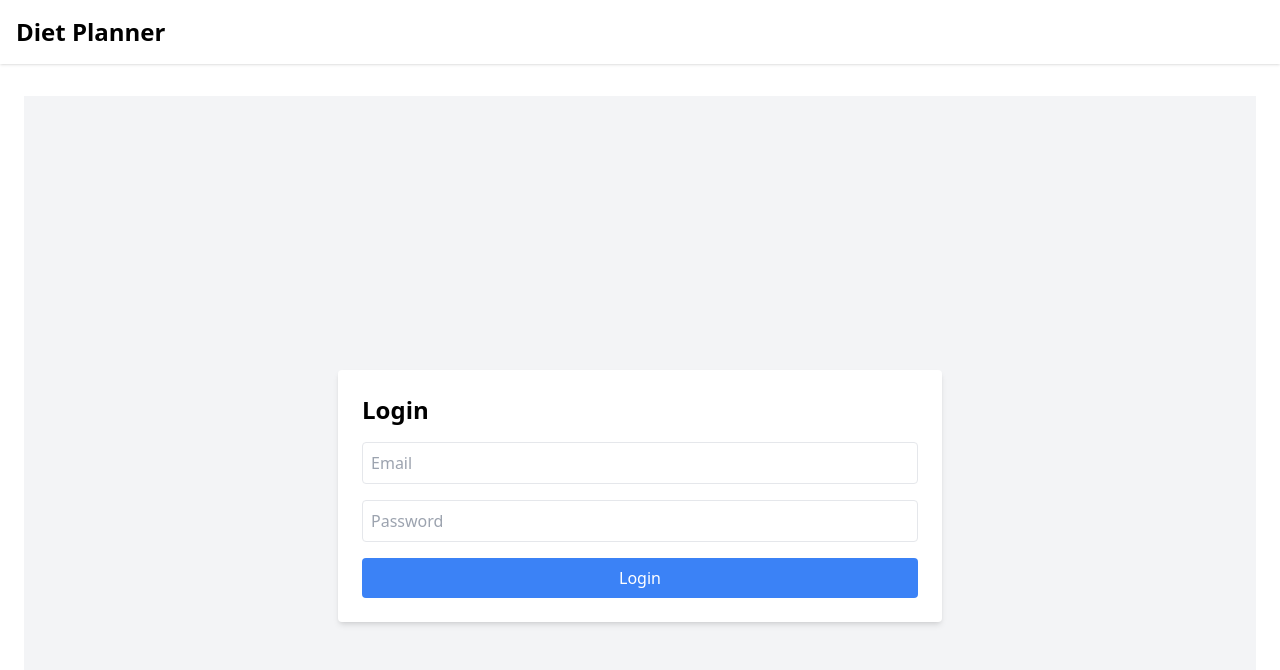
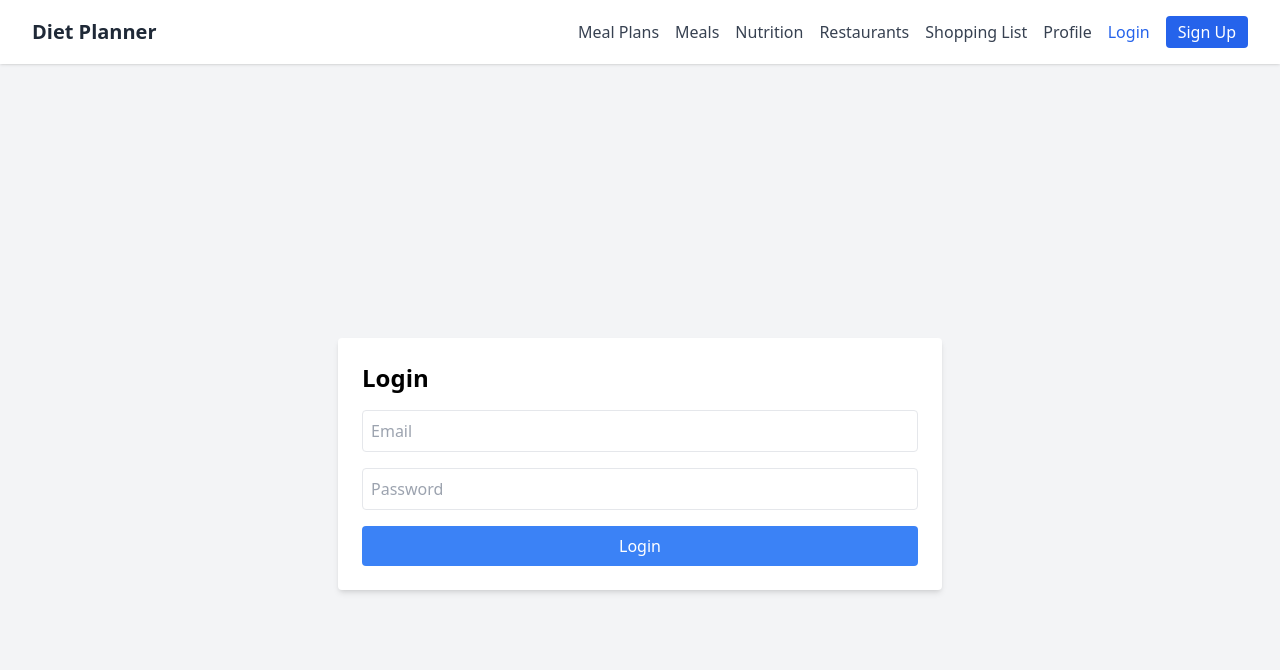
Before and after one commit to SDSU-CompE-561-Spring-2025/diet-planner-macros-tracking, a Next.js app in the folder frontend/: page /login in a window 1280 px wide. Shown: the top 670 px of the page. Built offline with nearby package versions, Linux system fonts and the light colour scheme.

Commit message:
Implement working navbar, login, and meals fetch structure

```diff
--- a/frontend/package.json
+++ b/frontend/package.json
@@ -7,6 +7,7 @@
     "start": "next start"
   },
   "dependencies": {
+    "axios": "^1.9.0",
     "next": "latest",
     "react": "latest",
     "react-dom": "latest"
--- a/frontend/pages/meals.jsx
+++ b/frontend/pages/meals.jsx
@@ -1,5 +1,5 @@
 import { useEffect, useState } from "react";
-import api from "../services/api";
+import api from "../src/services/api";
 
 export default function Meals() {
   const [meals, setMeals] = useState([]);
--- a/frontend/pages/sign_up.jsx
+++ b/frontend/pages/sign_up.jsx
@@ -1,5 +1,5 @@
 import { useState } from "react";
-import api from "../services/api";
+import api from "../src/services/api";
 import { useRouter } from "next/router";
 
 export default function SignUp() {
--- a/frontend/src/components/Layout.jsx
+++ b/frontend/src/components/Layout.jsx
@@ -1,12 +1,10 @@
-import Navbar from './Navbar';
+import Navbar from "./Navbar";
 
 export default function Layout({ children }) {
-    return (
-      <div className="min-h-screen bg-white text-black font-sans">
-        <header className="p-4 shadow mb-8">
-          <h1 className="text-2xl font-bold">Diet Planner</h1>
-        </header>
-        <main className="px-6">{children}</main>
-      </div>
-    );
-  }
+  return (
+    <>
+      <Navbar />
+      <main className="min-h-screen">{children}</main>
+    </>
+  );
+}
--- a/frontend/src/components/Navbar.jsx
+++ b/frontend/src/components/Navbar.jsx
@@ -1,17 +1,51 @@
 import Link from "next/link";
+import { useState } from "react";
 
 export default function Navbar() {
+  const [menuOpen, setMenuOpen] = useState(false);
+
   return (
-    <nav className="bg-gray-800 text-white px-6 py-4 shadow-md">
-      <div className="flex justify-between items-center max-w-6xl mx-auto">
-        <h1 className="text-xl font-bold">Diet Planner</h1>
-        <ul className="flex space-x-6">
-          <li><Link href="/meal-plans" className="hover:underline">Meal Plans</Link></li>
-          <li><Link href="/shopping-list" className="hover:underline">Shopping List</Link></li>
-          <li><Link href="/nutrition" className="hover:underline">Nutrition</Link></li>
-          <li><Link href="/restaurants" className="hover:underline">Restaurants</Link></li>
-        </ul>
+    <nav className="sticky top-0 z-50 bg-white shadow">
+      <div className="max-w-7xl mx-auto px-4 sm:px-6 lg:px-8">
+        <div className="flex justify-between h-16 items-center">
+          <div className="flex-shrink-0 text-xl font-bold text-gray-800">
+            <Link href="/">Diet Planner</Link>
+          </div>
+
+          {/* Desktop Menu */}
+          <div className="hidden md:flex space-x-4 items-center">
+            <Link href="/meal-plans" className="text-gray-700 hover:text-blue-600">Meal Plans</Link>
+            <Link href="/meals" className="text-gray-700 hover:text-blue-600">Meals</Link>
+            <Link href="/nutrition" className="text-gray-700 hover:text-blue-600">Nutrition</Link>
+            <Link href="/restaurants" className="text-gray-700 hover:text-blue-600">Restaurants</Link>
+            <Link href="/shopping-list" className="text-gray-700 hover:text-blue-600">Shopping List</Link>
+            <Link href="/profile" className="text-gray-700 hover:text-blue-600">Profile</Link>
+            <Link href="/login" className="text-blue-600 hover:underline">Login</Link>
+            <Link href="/sign_up" className="px-3 py-1 bg-blue-600 text-white rounded hover:bg-blue-700">Sign Up</Link>
+          </div>
+
+          {/* Mobile Menu Button */}
+          <div className="md:hidden">
+            <button onClick={() => setMenuOpen(!menuOpen)} className="text-gray-700 focus:outline-none">
+              ☰
+            </button>
+          </div>
+        </div>
       </div>
+
+      {/* Mobile Menu */}
+      {menuOpen && (
+        <div className="md:hidden px-4 pb-4 space-y-2 bg-white border-t">
+          <Link href="/meal-plans" className="block text-gray-700 hover:text-blue-600">Meal Plans</Link>
+          <Link href="/meals" className="block text-gray-700 hover:text-blue-600">Meals</Link>
+          <Link href="/nutrition" className="block text-gray-700 hover:text-blue-600">Nutrition</Link>
+          <Link href="/restaurants" className="block text-gray-700 hover:text-blue-600">Restaurants</Link>
+          <Link href="/shopping-list" className="block text-gray-700 hover:text-blue-600">Shopping List</Link>
+          <Link href="/profile" className="block text-gray-700 hover:text-blue-600">Profile</Link>
+          <Link href="/login" className="block text-blue-600 hover:underline">Login</Link>
+          <Link href="/sign_up" className="block px-3 py-1 bg-blue-600 text-white rounded hover:bg-blue-700">Sign Up</Link>
+        </div>
+      )}
     </nav>
   );
 }
--- a/frontend/src/services/api.js
+++ b/frontend/src/services/api.js
@@ -1,7 +1,7 @@
 import axios from "axios";
 
 const api = axios.create({
-  baseURL: process.env.NEXT_PUBLIC_API_URL, // "http://backend:8000/api", // Updated to use the backend service name in Docker
+  baseURL: process.env.NEXT_PUBLIC_API_URL || "http://backend:8000/api", // Updated to use the backend service name in Docker
   headers: {
     "Content-Type": "application/json",
   },
```
Also changed, not shown: 2 other files (tests, documents, lock files or other folders).
